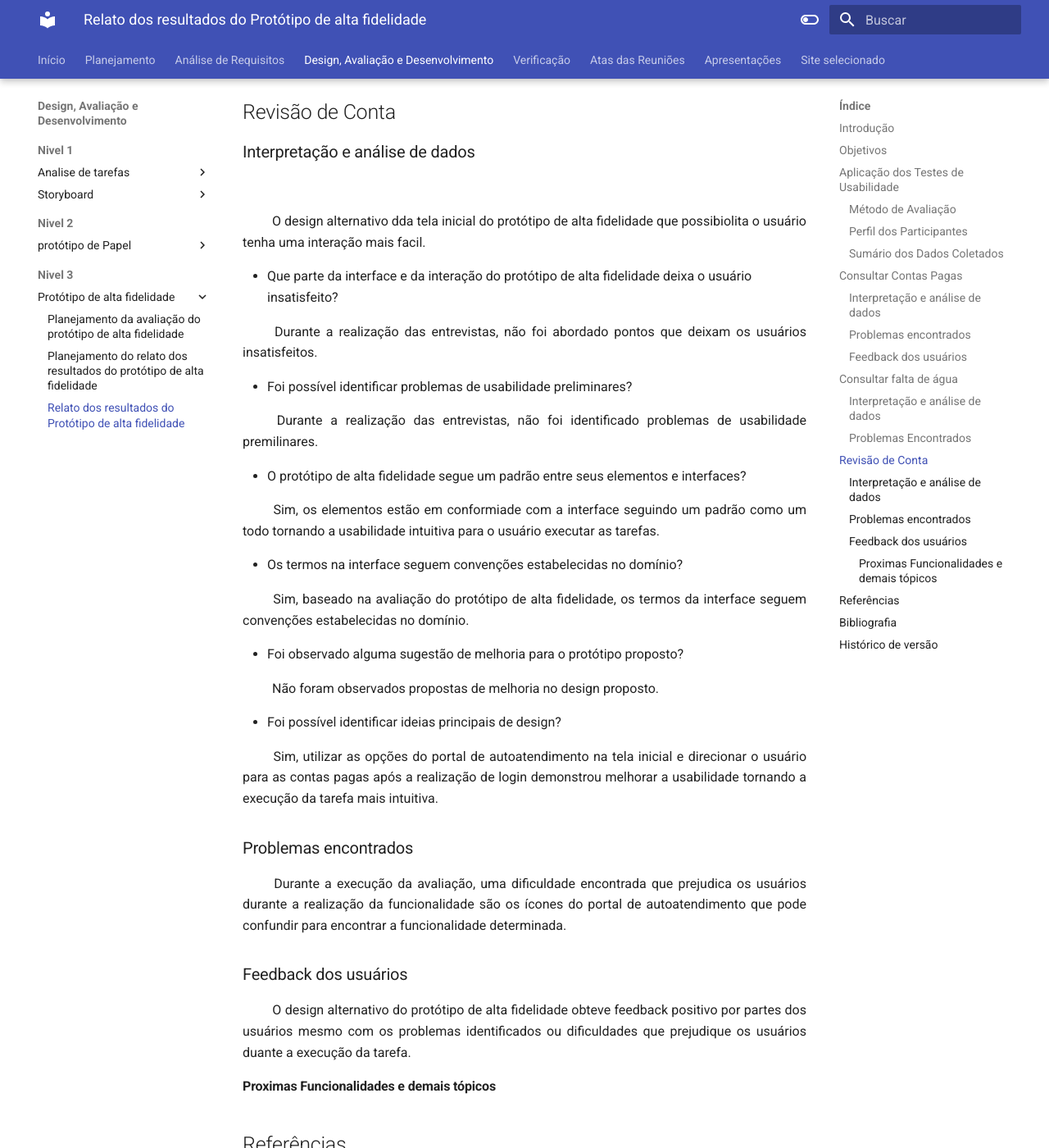
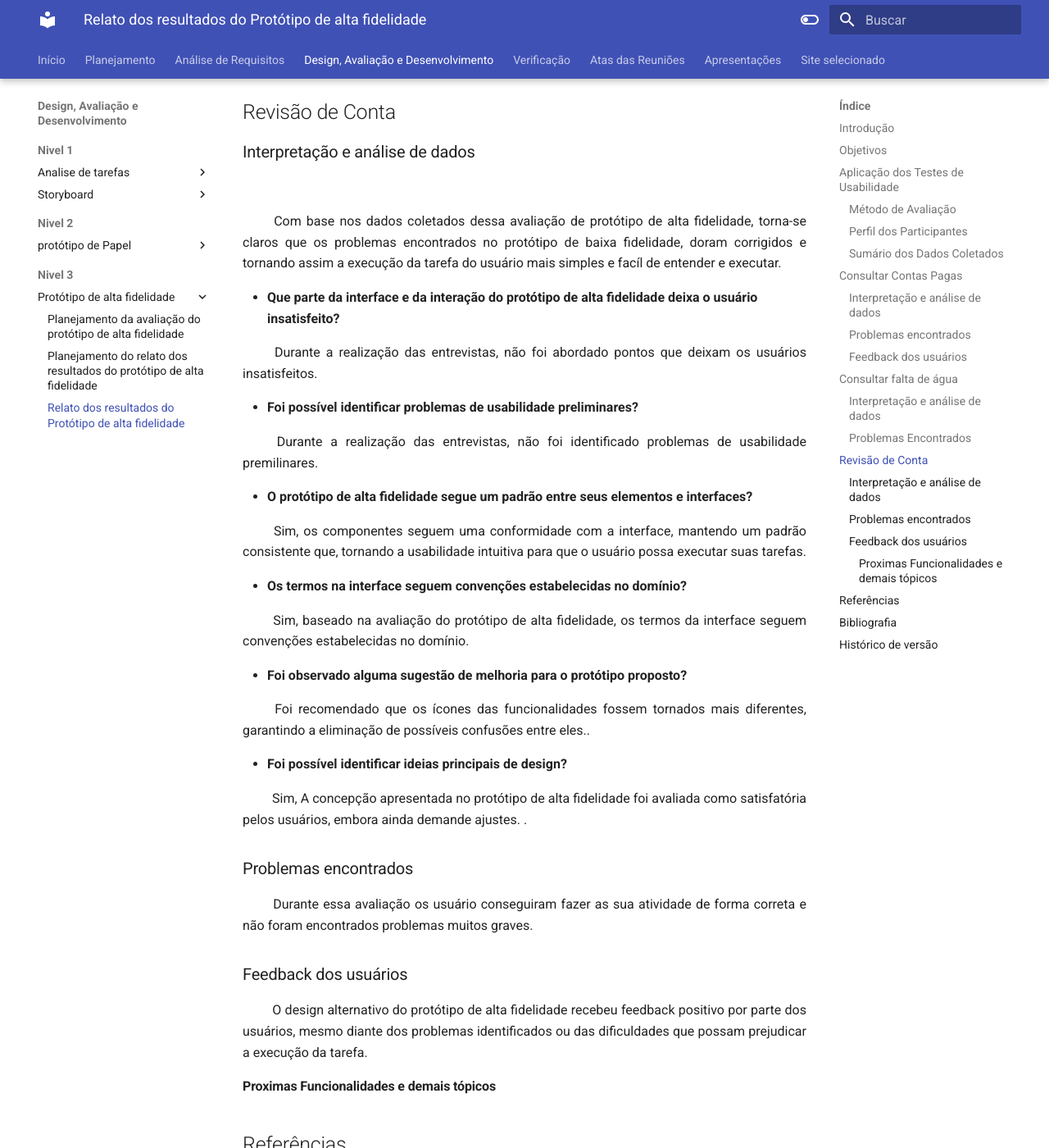
Before and after one commit to Interacao-Humano-Computador/2023.2-Caesb, an MkDocs documentation site: the page built from docs/design, avaliação e desenvolvimento/nivel3/relato-resultados-prototipo-alta.md, in a window 1280 px wide and 1400 px high, scrolled down 10644 px. Shown: the whole window at 82% size. Built offline with MkDocs 1.6.1 and Material for MkDocs 9.7.7, drawn with Linux system fonts in a browser that asks for light colours; some of the changed text lies outside the part shown.

Commit message:
Atualizando revisão de conta

```diff
--- a/docs/design, avaliação e desenvolvimento/nivel3/relato-resultados-prototipo-alta.md
+++ b/docs/design, avaliação e desenvolvimento/nivel3/relato-resultados-prototipo-alta.md
@@ -66,9 +66,9 @@ Protótipo 2: Consultar falta de água
 
  Protótipo 3: próximos protótipos
 
-<iframe style="border: 1px solid rgba(0, 0, 0, 0.1);" width="800" height="450" src="" allowfullscreen></iframe>
+<iframe style="border: 1px solid rgba(0, 0, 0, 0.1);" width="800" height="450" src="https://www.figma.com/embed?embed_host=share&url=https%3A%2F%2Fwww.figma.com%2Fproto%2FhOfeaidZqy0HSBZBGUnT1P%2FPrototipo-de-alta-IHC-(Copy)%3Ftype%3Ddesign%26node-id%3D1-2%26t%3DQdXtoymjmjiXurgh-1%26scaling%3Dmin-zoom%26page-id%3D0%253A1%26starting-point-node-id%3D1%253A2%26mode%3Ddesign" allowfullscreen></iframe>
 
- <font size="3"><p style="text-align: center"> Fonte: <a href="https://github.com/" target="_blank"></a>, 2023</p></font>
+ <font size="3"><p style="text-align: center"> Fonte:<a href="https://github.com/rodfon3301" target="_blank">Rodrigo Fonseca</a>, 2023</p></font>
 
  Protótipo 4: próximos protótipos
 
@@ -241,28 +241,34 @@ Video 1 - Entrevista 1
 ## Revisão de Conta
 
 ### Interpretação e análise de dados
-<p align="justify">&emsp;&emsp;  O design alternativo dda tela inicial do protótipo de alta fidelidade que possibiolita o usuário tenha uma interação mais facil.  </p>
+<p align="justify">&emsp;&emsp;  Com base nos dados coletados dessa avaliação de protótipo de alta fidelidade, torna-se claros que os problemas encontrados no protótipo de baixa fidelidade, doram corrigidos e tornando assim a execução da tarefa do usuário mais simples e facíl de entender e executar.  </p>
 
-- Que parte da interface e da interação do protótipo de alta fidelidade deixa o usuário insatisfeito?
+- **Que parte da interface e da interação do protótipo de alta fidelidade deixa o usuário insatisfeito?**
 <p align="justify">&emsp;&emsp; Durante a realização das entrevistas, não foi abordado pontos que deixam os usuários insatisfeitos.   </p>
-- Foi possível identificar problemas de usabilidade preliminares?
+
+- **Foi possível identificar problemas de usabilidade preliminares?**
 <p align="justify">&emsp;&emsp; Durante a realização das entrevistas, não foi identificado problemas de usabilidade premilinares.      </p>
-- O protótipo de alta fidelidade segue um padrão entre seus elementos e interfaces?
-<p align="justify">&emsp;&emsp; Sim, os elementos estão em conformiade com a interface seguindo um padrão como um todo tornando a usabilidade intuitiva para o usuário executar as tarefas.    </p>
-- Os termos na interface seguem convenções estabelecidas no domínio?
+
+- **O protótipo de alta fidelidade segue um padrão entre seus elementos e interfaces?**
+<p align="justify">&emsp;&emsp; Sim, os componentes seguem uma conformidade com a interface, mantendo um padrão consistente que,  tornando a usabilidade intuitiva para que o usuário possa executar suas tarefas.    </p>
+
+- **Os termos na interface seguem convenções estabelecidas no domínio?**
 <p align="justify">&emsp;&emsp; Sim, baseado na avaliação do protótipo de alta fidelidade, os termos da interface seguem convenções estabelecidas no domínio.   </p>
-- Foi observado alguma sugestão de melhoria para o protótipo proposto?
-<p align="justify">&emsp;&emsp; Não foram observados propostas de melhoria no design proposto.   </p>
-- Foi possível identificar ideias principais de design?
-<p align="justify">&emsp;&emsp; Sim, utilizar as opções do portal de autoatendimento na tela inicial e direcionar o usuário para as contas pagas após a realização de login demonstrou melhorar a usabilidade tornando a execução da tarefa mais intuitiva.   </p>
+
+- **Foi observado alguma sugestão de melhoria para o protótipo proposto?**
+
+<p align="justify">&emsp;&emsp; Foi recomendado que os ícones das funcionalidades fossem tornados mais diferentes, garantindo a eliminação de possíveis confusões entre eles..   </p>
+
+- **Foi possível identificar ideias principais de design?**
+<p align="justify">&emsp;&emsp; Sim, A concepção apresentada no protótipo de alta fidelidade foi avaliada como satisfatória pelos usuários, embora ainda demande ajustes. .   </p>
 
 
 ### Problemas encontrados
-<p align="justify">&emsp;&emsp;  Durante a execução da avaliação, uma dificuldade encontrada que prejudica os usuários durante a realização da funcionalidade são os ícones do portal de autoatendimento que pode confundir para encontrar a funcionalidade determinada.   </p>
+<p align="justify">&emsp;&emsp;  Durante essa avaliação os usuário conseguiram fazer as sua atividade de forma correta e não foram encontrados problemas muitos graves.   </p>
 
 
 ### Feedback dos usuários
-<p align="justify">&emsp;&emsp;  O design alternativo do protótipo de alta fidelidade obteve feedback positivo por partes dos usuários mesmo com  os problemas identificados ou dificuldades que prejudique os usuários duante a execução da tarefa.    </p>
+<p align="justify">&emsp;&emsp;  O design alternativo do protótipo de alta fidelidade recebeu feedback positivo por parte dos usuários, mesmo diante dos problemas identificados ou das dificuldades que possam prejudicar a execução da tarefa.    </p>
 
 
 
```
Also changed, not shown: other parts of docs/design, avaliação e desenvolvimento/nivel3/relato-resultados-prototipo-alta.md (+1 -1 lines).
